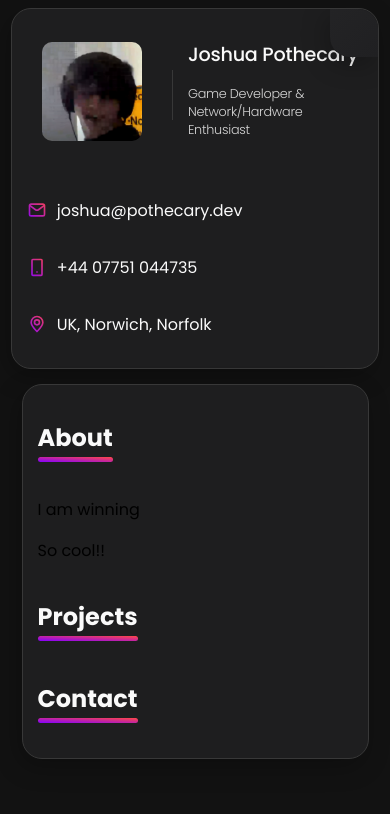
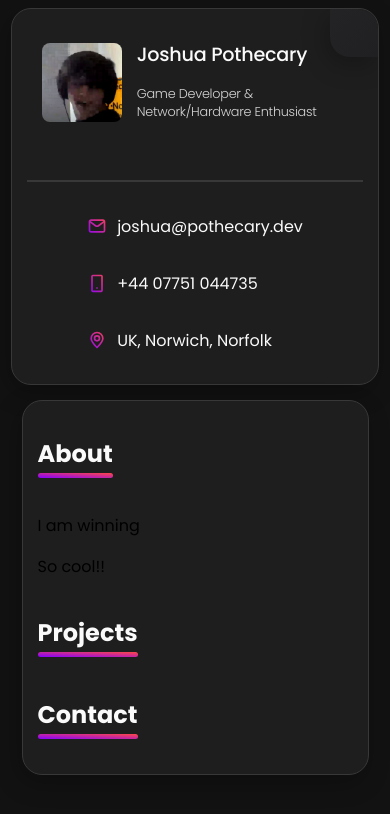
Before and after one commit to Joshkebab/Joshkebab.github.io, a plain HTML site: page index.html in a window 390 px wide. Both pictures are taken after a click on the button 354 px from the left and 33 px from the top of the page. Drawn offline with Linux system fonts and the light colour scheme.

Commit message:
Edits to the display of contacts and mobile topbar.
Might make the mobile and desktop versions of the page more unique.

```diff
--- a/index.html
+++ b/index.html
@@ -54,6 +54,7 @@
 
             <!-- Separate to the rest of the info to make sure they appear below -->
             <div class="below-contacts">
+                <div class="below-contact-separator"></div>
                 <!-- Mobile contact info -->
                 <div class="below-contact-pairs">
                     <div class="contact-pair">
--- a/style.css
+++ b/style.css
@@ -249,10 +249,24 @@ article { display: none; }
 
     .below-contacts {
         display: flex;
+        flex-direction: column;
         align-items: center;
         margin-top: 15px;
         opacity: 0;
         transition: opacity 0.5s ease-in-out;
+    }
+
+    .below-contact-pairs {
+        display: grid;
+        grid-template-columns: repeat(2, 1fr);
+        gap: 0 50px;
+    }
+
+    .below-contact-separator {
+        width: 100%; /* Divider length */
+        height: 2px;
+        background-color: var(--jet);
+        margin: 16px;
     }
 
     .topbar.show-contacts .below-contacts {
@@ -327,6 +341,24 @@ article { display: none; }
 
 }
 
+@media (max-width: 700px) {
+    .below-contact-pairs {
+        grid-template-columns: 1fr;
+    }
+}
+
+@media (max-width: 580px) {
+    .topbar {
+        max-height: 110px;
+    }
+    .avatar-box img {
+        width: 80px;
+    }
+    .avatar-divider {
+        display: none;
+    }
+}
+
 @media (min-width: 1000px) {
     .below-contacts {
         display: none;
```
